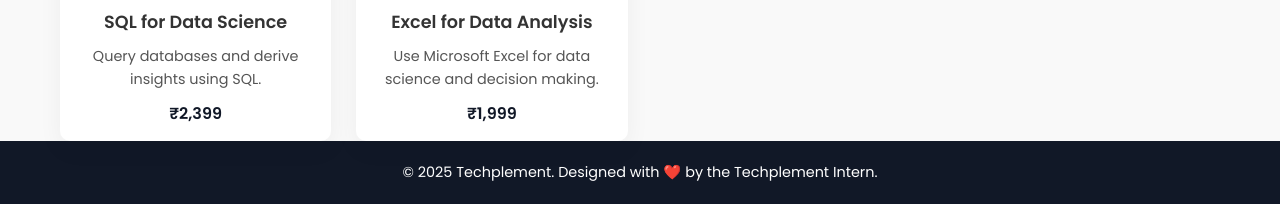
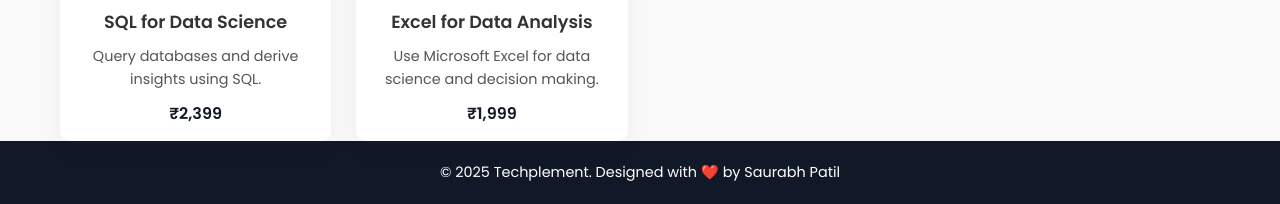
Before and after one commit to saurabh070503/Techplement, a plain HTML site: page data-science.html in a window 1280 px wide. Shown: the part 1168-1372 px from the top of the page. Drawn offline with Linux system fonts and the light colour scheme.

Commit message:
Update data-science.html

```diff
--- a/data-science.html
+++ b/data-science.html
@@ -103,10 +103,10 @@
 
   <!-- Footer -->
   <footer>
-    <p>&copy; 2025 Techplement. Designed with ❤️ by the Techplement Intern.</p>
+    <p>&copy; 2025 Techplement. Designed with ❤️ by Saurabh Patil</p>
   </footer>
 
-  <!-- Login/Register Modal -->
+
   <div class="modal-overlay" id="authModal">
     <div class="auth-modal">
       <span class="close-modal" onclick="closeModal()">&times;</span>
@@ -126,7 +126,7 @@
         <button type="submit" class="btn">Login</button>
       </form>
 
-      <!-- Register Form -->
+
       <form id="registerForm" class="auth-form hidden">
         <div class="message" id="registerMsg"></div>
         <input type="text" placeholder="Full Name" required />
@@ -140,7 +140,7 @@
     </div>
   </div>
 
-  <!-- Script -->
+
   <script src="script.js"></script>
 </body>
 </html>
```
